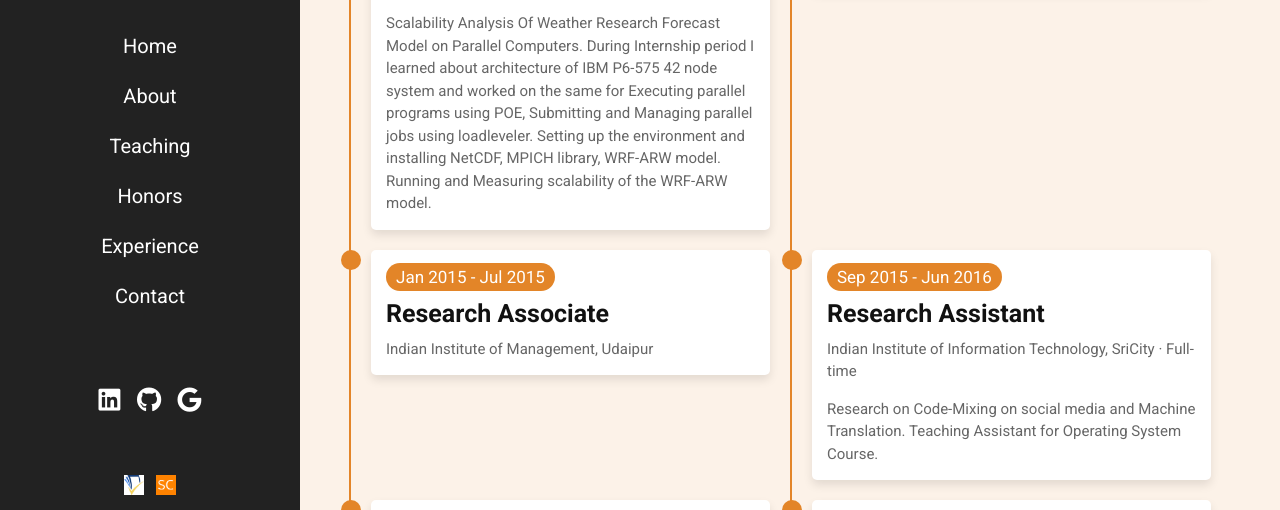
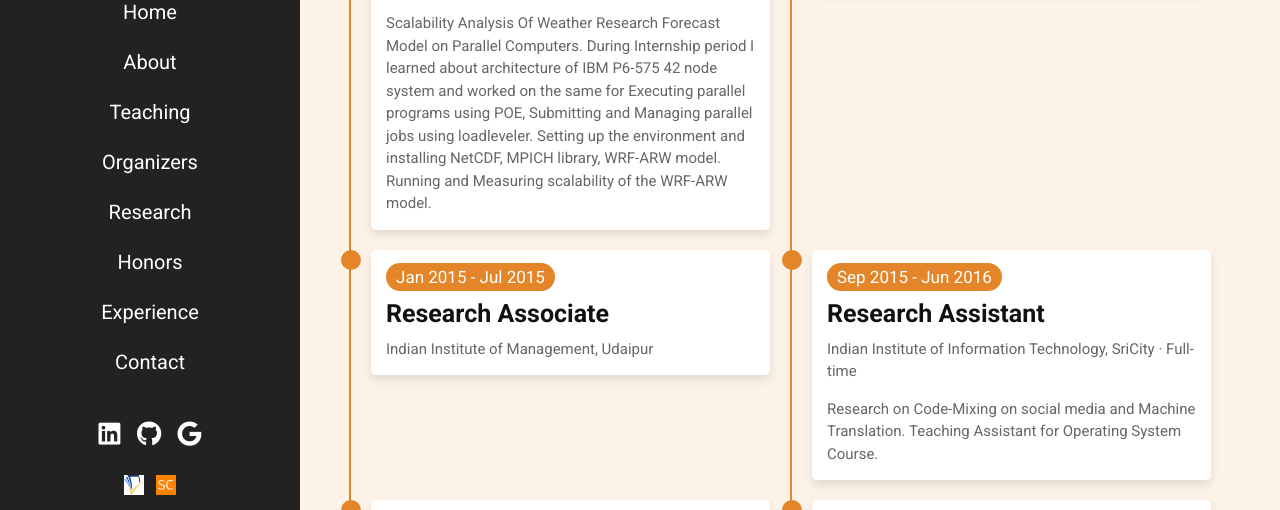
Before and after one commit to kishorekumarponnusamy/current-bharathi-raja-website, a plain HTML site: page experience.html in a window 1280 px wide. Shown: the part 216-726 px from the top of the page. Drawn offline with Linux system fonts and the light colour scheme.

Commit message:
Update experience.html

```diff
--- a/experience.html
+++ b/experience.html
@@ -32,6 +32,8 @@
         <a href="index.html">Home</a>
         <a href="about.html">About</a>
         <a href="teaching.html">Teaching</a>
+         <a href="organizers.html">Organizers</a>
+        <a href="research.html">Research</a>
         <!-- <a href="#funding">Funding</a> -->
         <a href="honors.html">Honors</a>
         <a href="experience.html">Experience</a>
```
